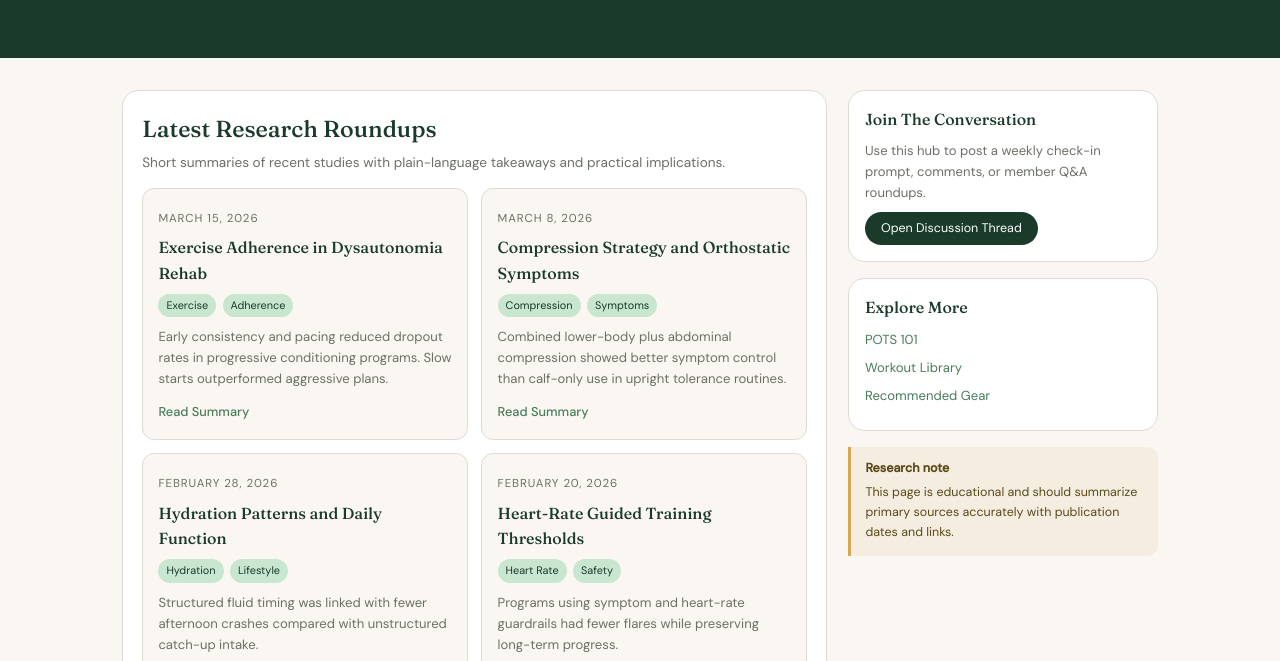
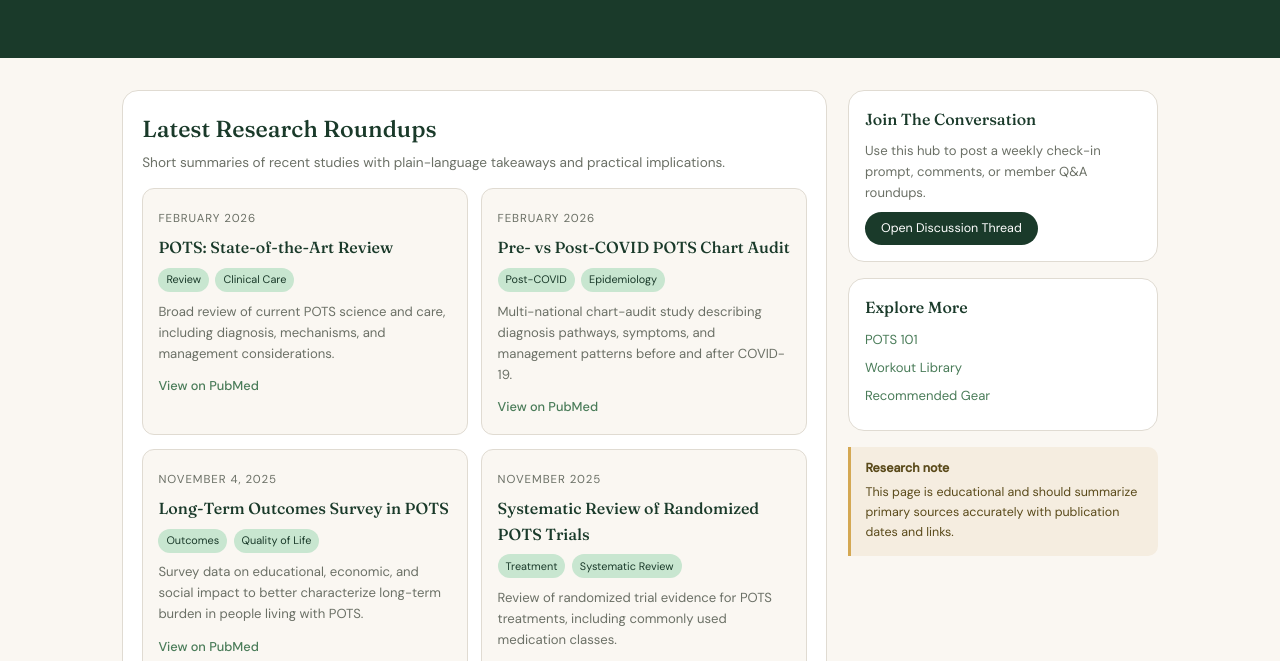
Before and after one commit to Weewoh04/standstrong, a website built with Vite: page community.html in a window 1280 px wide. Shown: the part 285-946 px from the top of the page. Built offline with nearby package versions, Linux system fonts and the light colour scheme.

Commit message:
communityrealtimearticles

```diff
--- a/src/community-posts.js
+++ b/src/community-posts.js
@@ -1,38 +1,38 @@
 export const communityPosts = [
   {
-    dateIso: '2026-03-15',
-    dateLabel: 'March 15, 2026',
-    title: 'Exercise Adherence in Dysautonomia Rehab',
-    tags: ['Exercise', 'Adherence'],
-    summary: 'Early consistency and pacing reduced dropout rates in progressive conditioning programs. Slow starts outperformed aggressive plans.',
-    href: '#',
-    cta: 'Read Summary'
+    dateIso: '2026-02-01',
+    dateLabel: 'February 2026',
+    title: 'POTS: State-of-the-Art Review',
+    tags: ['Review', 'Clinical Care'],
+    summary: 'Broad review of current POTS science and care, including diagnosis, mechanisms, and management considerations.',
+    href: 'https://pubmed.ncbi.nlm.nih.gov/41519610/',
+    cta: 'View on PubMed'
   },
   {
-    dateIso: '2026-03-08',
-    dateLabel: 'March 8, 2026',
-    title: 'Compression Strategy and Orthostatic Symptoms',
-    tags: ['Compression', 'Symptoms'],
-    summary: 'Combined lower-body plus abdominal compression showed better symptom control than calf-only use in upright tolerance routines.',
-    href: '#',
-    cta: 'Read Summary'
+    dateIso: '2026-02-01',
+    dateLabel: 'February 2026',
+    title: 'Pre- vs Post-COVID POTS Chart Audit',
+    tags: ['Post-COVID', 'Epidemiology'],
+    summary: 'Multi-national chart-audit study describing diagnosis pathways, symptoms, and management patterns before and after COVID-19.',
+    href: 'https://pubmed.ncbi.nlm.nih.gov/41483737/',
+    cta: 'View on PubMed'
   },
   {
-    dateIso: '2026-02-28',
-    dateLabel: 'February 28, 2026',
-    title: 'Hydration Patterns and Daily Function',
-    tags: ['Hydration', 'Lifestyle'],
-    summary: 'Structured fluid timing was linked with fewer afternoon crashes compared with unstructured catch-up intake.',
-    href: '#',
-    cta: 'Read Summary'
+    dateIso: '2025-11-04',
+    dateLabel: 'November 4, 2025',
+    title: 'Long-Term Outcomes Survey in POTS',
+    tags: ['Outcomes', 'Quality of Life'],
+    summary: 'Survey data on educational, economic, and social impact to better characterize long-term burden in people living with POTS.',
+    href: 'https://pubmed.ncbi.nlm.nih.gov/41147379/',
+    cta: 'View on PubMed'
   },
   {
-    dateIso: '2026-02-20',
-    dateLabel: 'February 20, 2026',
-    title: 'Heart-Rate Guided Training Thresholds',
-    tags: ['Heart Rate', 'Safety'],
-    summary: 'Programs using symptom and heart-rate guardrails had fewer flares while preserving long-term progress.',
-    href: '#',
-    cta: 'Read Summary'
+    dateIso: '2025-11-01',
+    dateLabel: 'November 2025',
+    title: 'Systematic Review of Randomized POTS Trials',
+    tags: ['Treatment', 'Systematic Review'],
+    summary: 'Review of randomized trial evidence for POTS treatments, including commonly used medication classes.',
+    href: 'https://pubmed.ncbi.nlm.nih.gov/40653179/',
+    cta: 'View on PubMed'
   }
 ]
--- a/src/community.js
+++ b/src/community.js
@@ -15,6 +15,7 @@ function renderPosts(posts) {
   if (!postsRoot) return
 
   const html = posts.map(post => {
+    const isExternal = /^https?:\/\//i.test(post.href)
     const tagsHtml = post.tags
       .map(tag => `<span class=\"chip\">${escapeHtml(tag)}</span>`)
       .join('')
@@ -25,7 +26,7 @@ function renderPosts(posts) {
         <h3>${escapeHtml(post.title)}</h3>
         <div class=\"chips\">${tagsHtml}</div>
         <p>${escapeHtml(post.summary)}</p>
-        <a class=\"read-link\" href=\"${escapeHtml(post.href)}\">${escapeHtml(post.cta)}</a>
+        <a class=\"read-link\" href=\"${escapeHtml(post.href)}\"${isExternal ? ' target=\"_blank\" rel=\"noopener noreferrer\"' : ''}>${escapeHtml(post.cta)}</a>
       </article>
     `
   }).join('')
```
Also changed, not shown: index.html (+8 -2 lines), src/main.js (+37 -14 lines), README.md, 1 other file.
